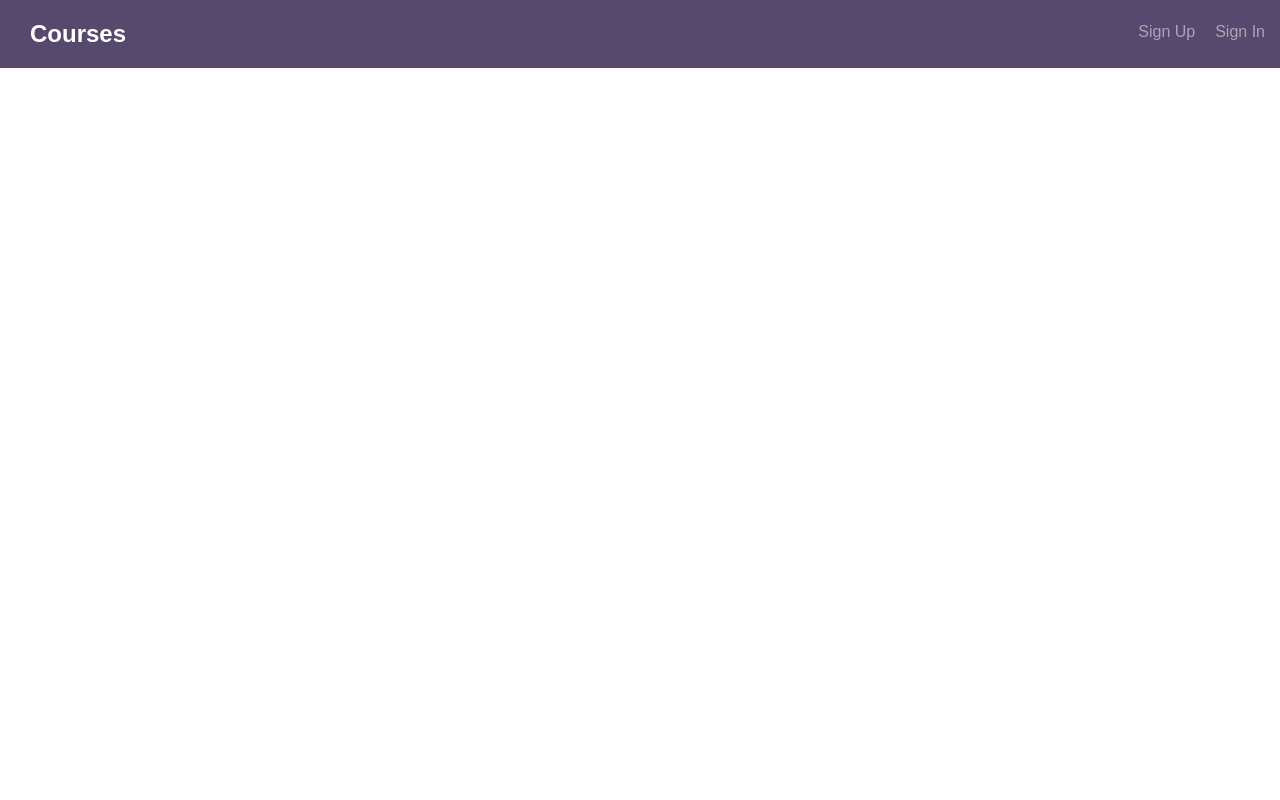
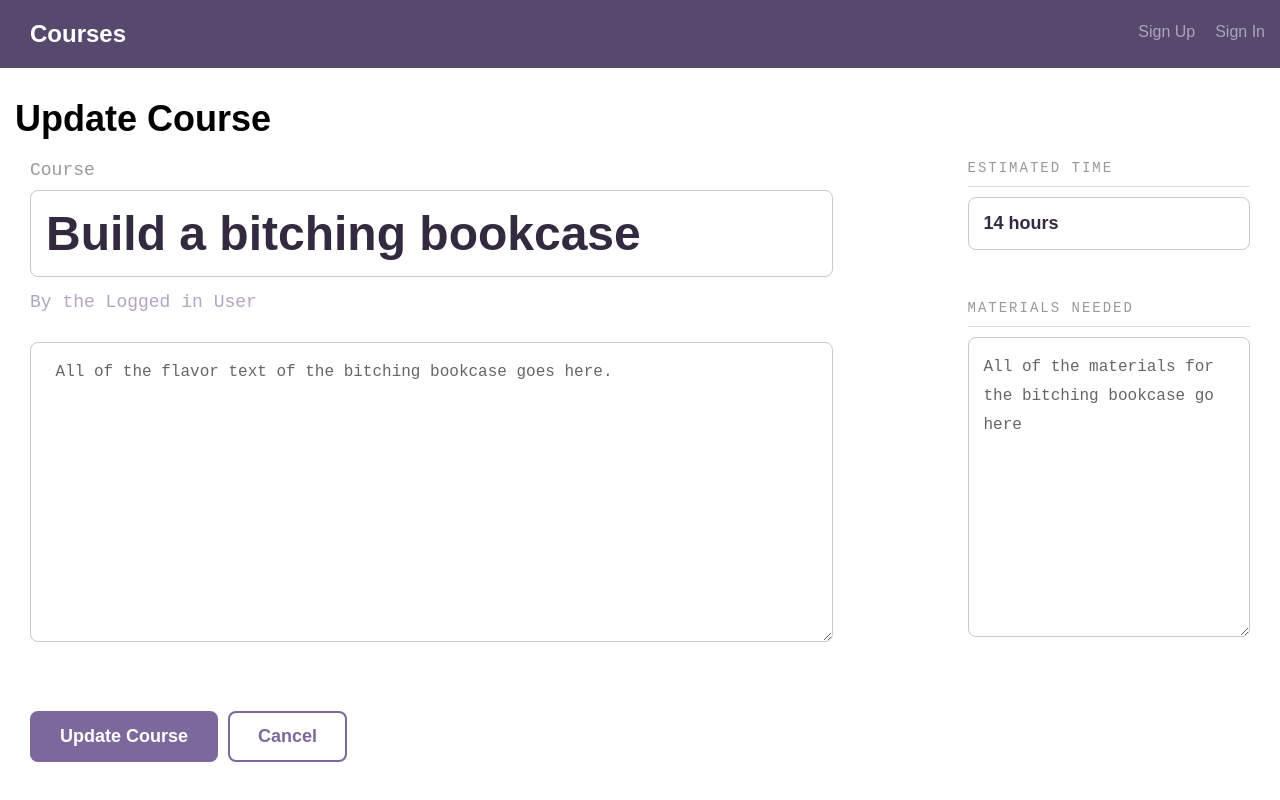
Before and after one commit to mjparty88/school-database-frontend, a React (Create React App) app in the folder client/: page /update-course in a window 1280 px wide. Built offline with nearby package versions, Linux system fonts and the light colour scheme; no server answers.

Commit message:
Updated the UpdateCourse wireframes

```diff
--- a/client/src/App.js
+++ b/client/src/App.js
@@ -7,9 +7,10 @@
 import Header from './components/Header';
 import Courses from './components/Courses';
 import CourseDetails from './components/CourseDetails';
-import ErrorPage from './components/Error'
+import ErrorPage from './components/ErrorPage'
 import SignIn from './components/SignIn'
 import CreateCourse from './components/CreateCourse'
+import UpdateCourse from './components/UpdateCourse'
 
 
 
@@ -36,7 +37,7 @@
           <Route path="/sign-in" component={SignIn}/>
           <Route path="/course-detail" component={CourseDetails} />
           <Route path="/create-course" component={CreateCourse}/>
-          <Route path="/update-course" />
+          <Route path="/update-course" component={UpdateCourse}/>
           <Route path="/error" component={ErrorPage}/>
           <Route path="/forbidden" component={ErrorPage}/>
           <Route component={ErrorPage}/>
--- /dev/null
+++ b/client/src/components/UpdateCourse.js
@@ -0,0 +1,51 @@
+import React from 'react'
+
+export default function UpdateCourse() {
+
+  return(
+    <div class="bounds course--details">
+      <h1>Update Course</h1>
+      <div>
+        <form>
+          <div class="grid-66">
+            <div class="course--header">
+              <h4 class="course--label">Course</h4>
+              <div>
+                <input id="title" name="title" type="text" class="input-title course--title--input" placeholder="Course title..." value="Build a bitching bookcase"></input>
+              </div>
+              <p>By the Logged in User</p>
+            </div>
+            <div class="course--description">
+              <div>
+                <textarea id="description" name="descirption" class placeholder="Course description..."> All of the flavor text of the bitching bookcase goes here.</textarea>
+              </div>
+            </div>
+          </div>
+          <div class="grid-25 grid-right">
+            <div class="course--stats">
+              <ul class="course--stats--list">
+                <li class="course--stats--list--item">
+                  <h4>Estimated Time</h4>
+                  <div>
+                    <input id="estimatedTime" name="estimatedTime" type="text" class="course--time--input" placeholder="Hours" value="14 hours"></input>
+                  </div>
+                </li>
+                <li class="course--stats--list--item">
+                  <h4>Materials Needed</h4>
+                  <div>
+                    <textarea id="materialsNeeded" name="materialsNeeded" class placeholder="List materials">All of the materials for the bitching bookcase go here</textarea>
+                  </div>
+                </li>
+              </ul>
+            </div>
+          </div>
+          <div class="grid-100 pad-bottom">
+            <button class="button" type="submit">Update Course</button>
+            <button class="button button-secondary" onclick="event.preventDefault(); location.href='course-detail'">Cancel</button>
+          </div>
+        </form>
+      </div>
+    </div>
+  )
+
+}
```
Also changed, not shown: client/src/components/ErrorPage.js (renamed from client/src/components/Error.js).
